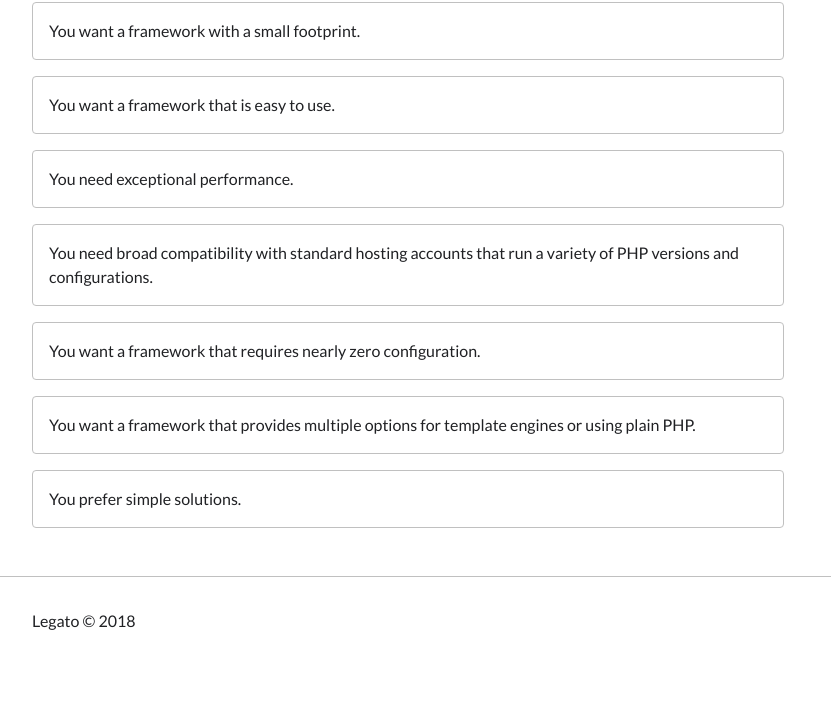
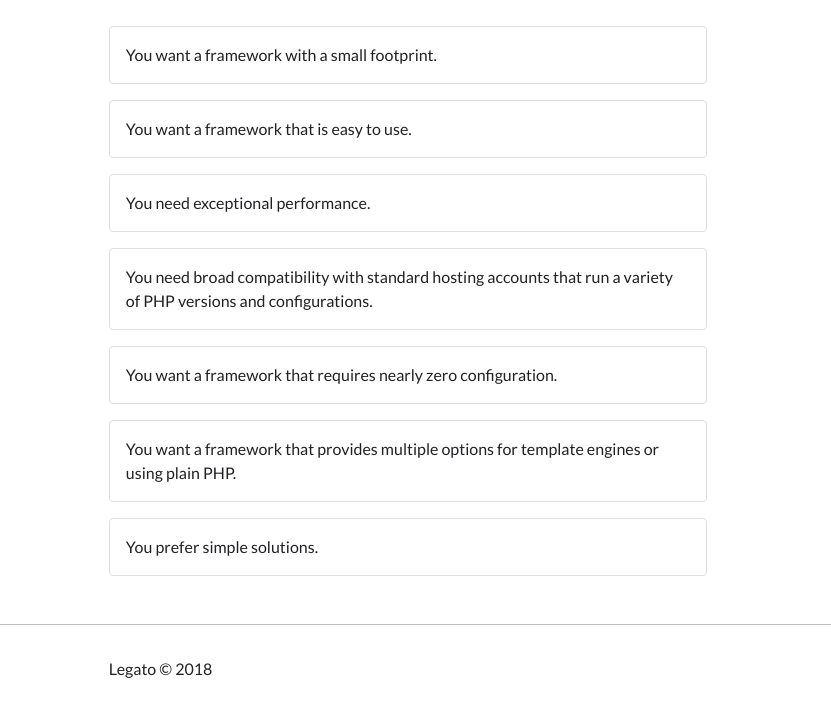
Before and after one commit to terdia/legato-web, a website: page src/index.html in a window 1536 px wide. Shown: the part 625-1338 px from the top of the page, without its empty margins (352-1183 px from the left). Before the commit the page ends 1290 px from the top, so only its background shows below. Drawn offline with Linux system fonts and the light colour scheme.

Commit message:
Reduce content width on xx-large screen to 40%

```diff
--- a/src/css/style.css
+++ b/src/css/style.css
@@ -9,6 +9,12 @@ body {
     max-width: 50%;
     margin-left: auto;
     margin-right: auto;
+}
+
+@media screen and (min-width: 1440px) {
+    .container {
+        max-width: 40%;
+    }
 }
 
 /* Nav */
@@ -82,14 +88,13 @@ body {
     border-radius: 4px;
     cursor: pointer;
     flex: 0 1 100%;
-    border: 1px solid #c0c0c0;
+    border: 1px solid #dfdfdf;
     margin-right: 1rem;
     margin-bottom: 1rem;
 }
 
 .features__item:hover {
-    background: #959595;
-    color: #ffffff;
+    background: #ececec;
 }
 
 .features__content {
```
